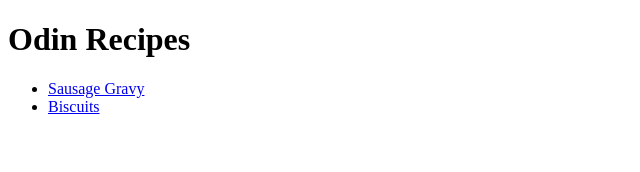
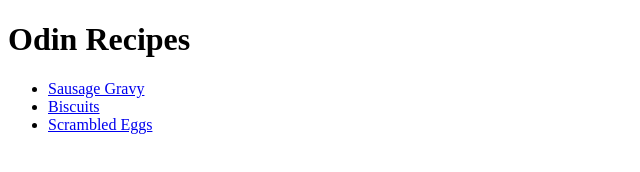
Before and after one commit to grizztyrsen/odin-recipes, a plain HTML site: page index.html in a window 1280 px wide. Shown: the whole page, without its empty margins (0-640 px from the left). Drawn offline with Linux system fonts and the light colour scheme.

Commit message:
Added necessary file, image, and index.html updates for the scrambled eggs recipe.

```diff
--- a/index.html
+++ b/index.html
@@ -11,6 +11,7 @@
     <ul>
          <li> <a href="recipes/sausage_gravy.html">Sausage Gravy</a> </li>
          <li> <a href="recipes/biscuits.html">Biscuits</a> </li>
+         <li> <a href="recipes/scrambled_eggs.html">Scrambled Eggs </a> </li>
     </ul>
   </body>
 </html>
```
